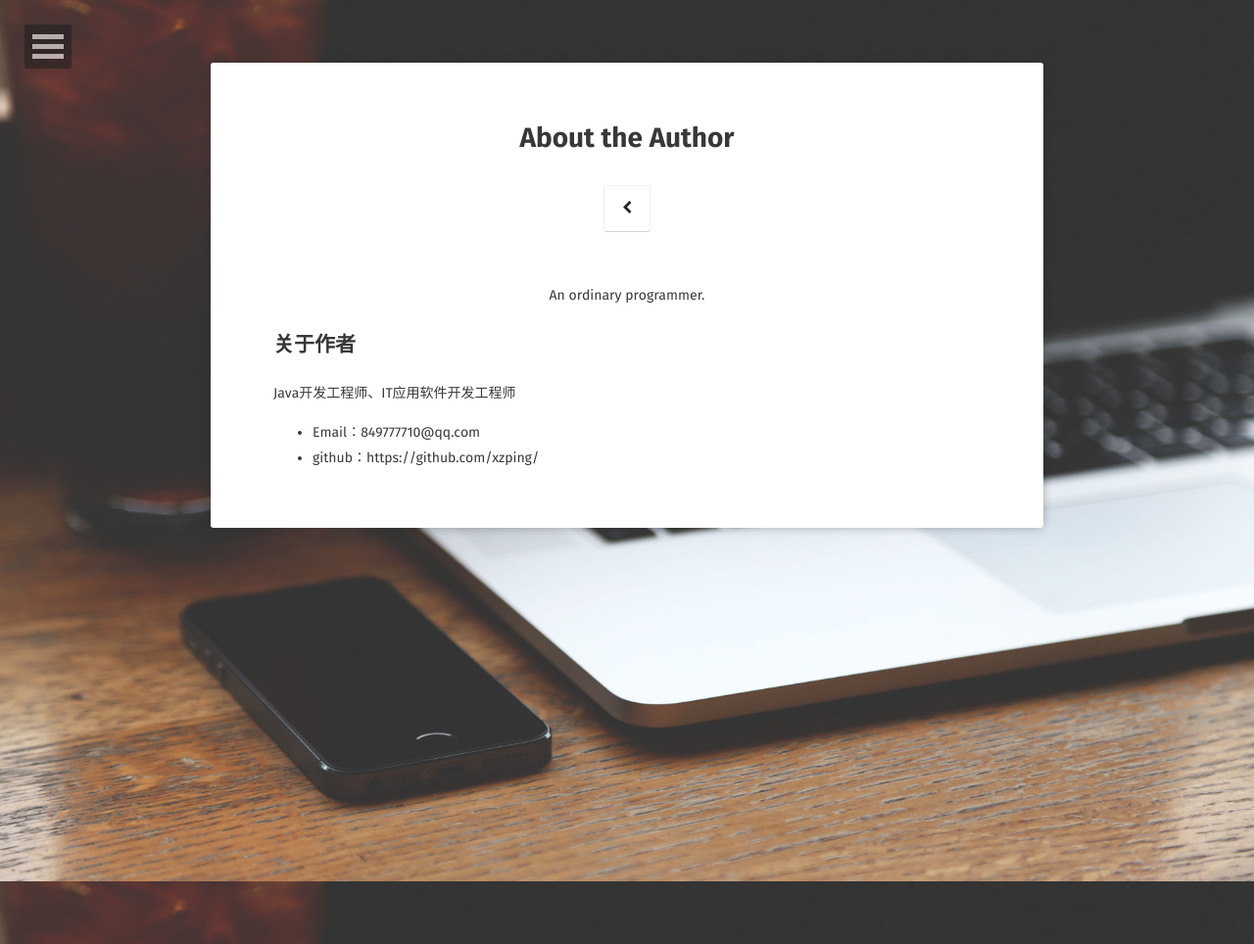
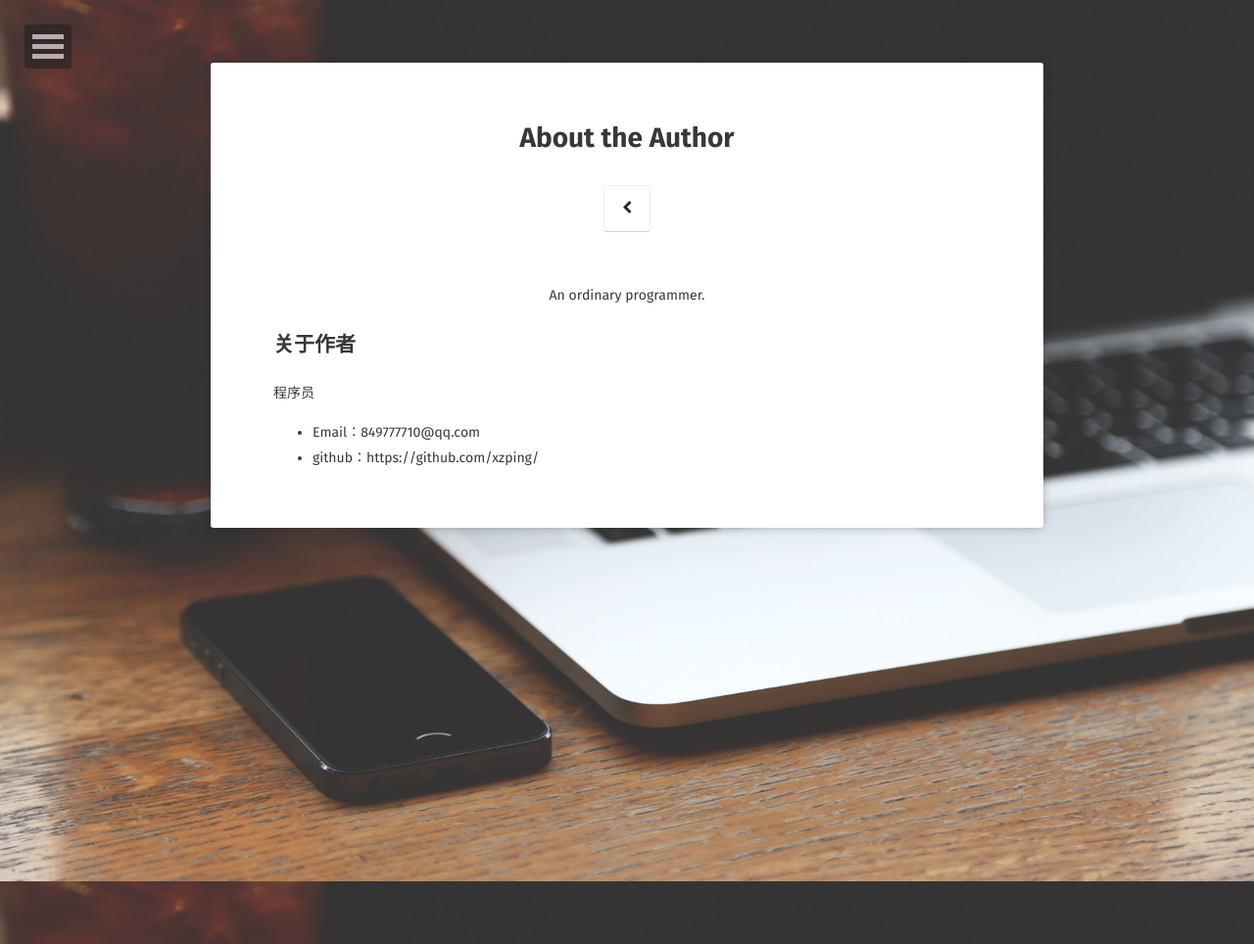
Before and after one commit to xzping/xzping.github.io, a Jekyll site: the page built from about/index.md, in a window 1280 px wide. Shown: the whole page at 98% size. Built offline with Jekyll 4.4.1, drawn with Linux system fonts in a browser that asks for light colours; some web fonts are replaced.

Commit message:
modify self-information

```diff
--- a/_config.yml
+++ b/_config.yml
@@ -1,7 +1,7 @@
 # Site
 title:              谢志平
-bio:                'Java开发工程师'
-description:        "Java开发工程师"
+bio:                '程序员'
+description:        "程序员"
 reading_time:       true
 words_per_minute:   200
 logo:               'assets/img/logo.png'
--- a/about/index.md
+++ b/about/index.md
@@ -9,6 +9,6 @@ comments: false
 <center>An ordinary programmer.</center>
 
 ## 关于作者
-Java开发工程师、IT应用软件开发工程师
+程序员
 * Email：849777710@qq.com
 * github：https://github.com/xzping/
```
Also changed, not shown: 1 other file.
